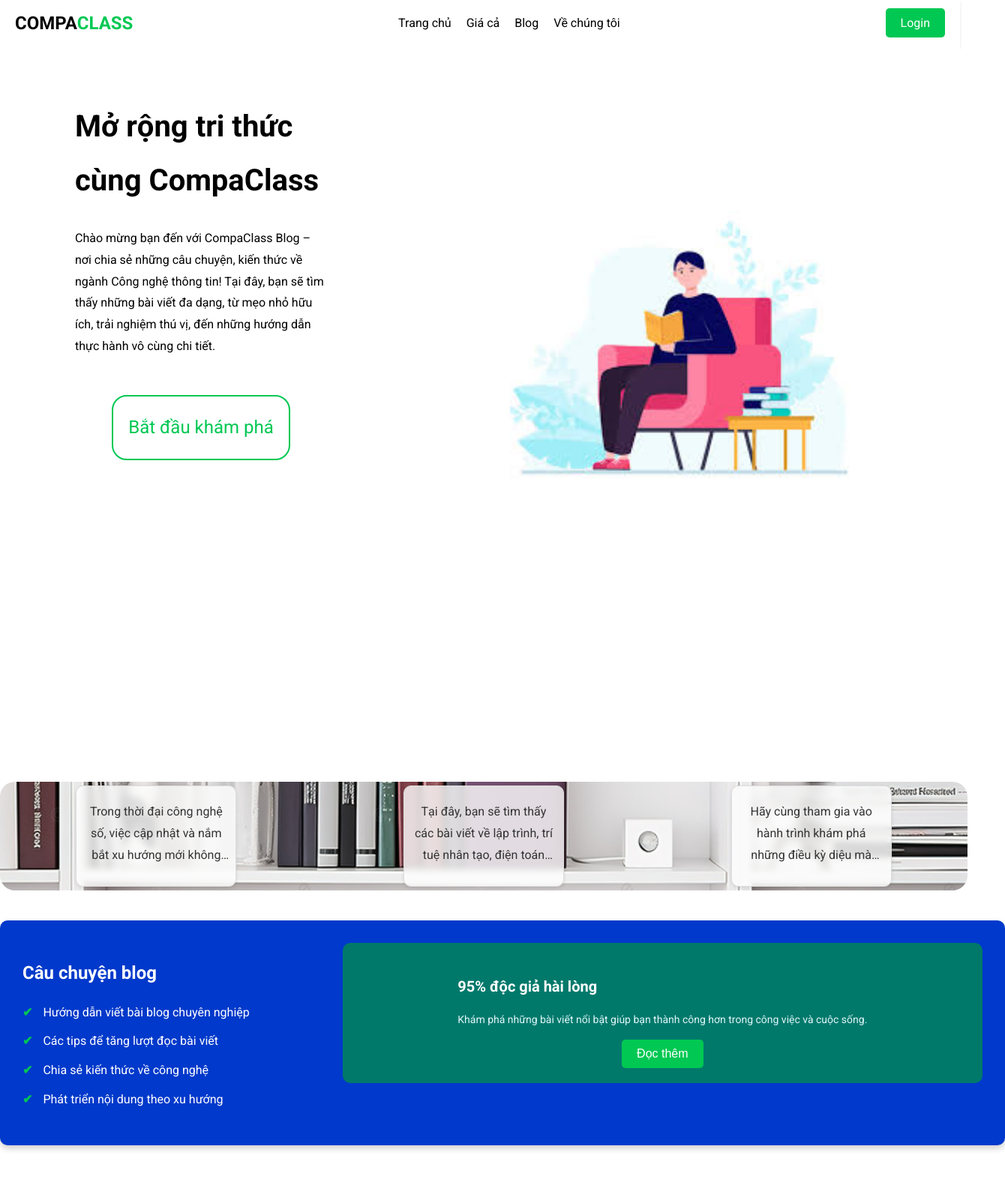
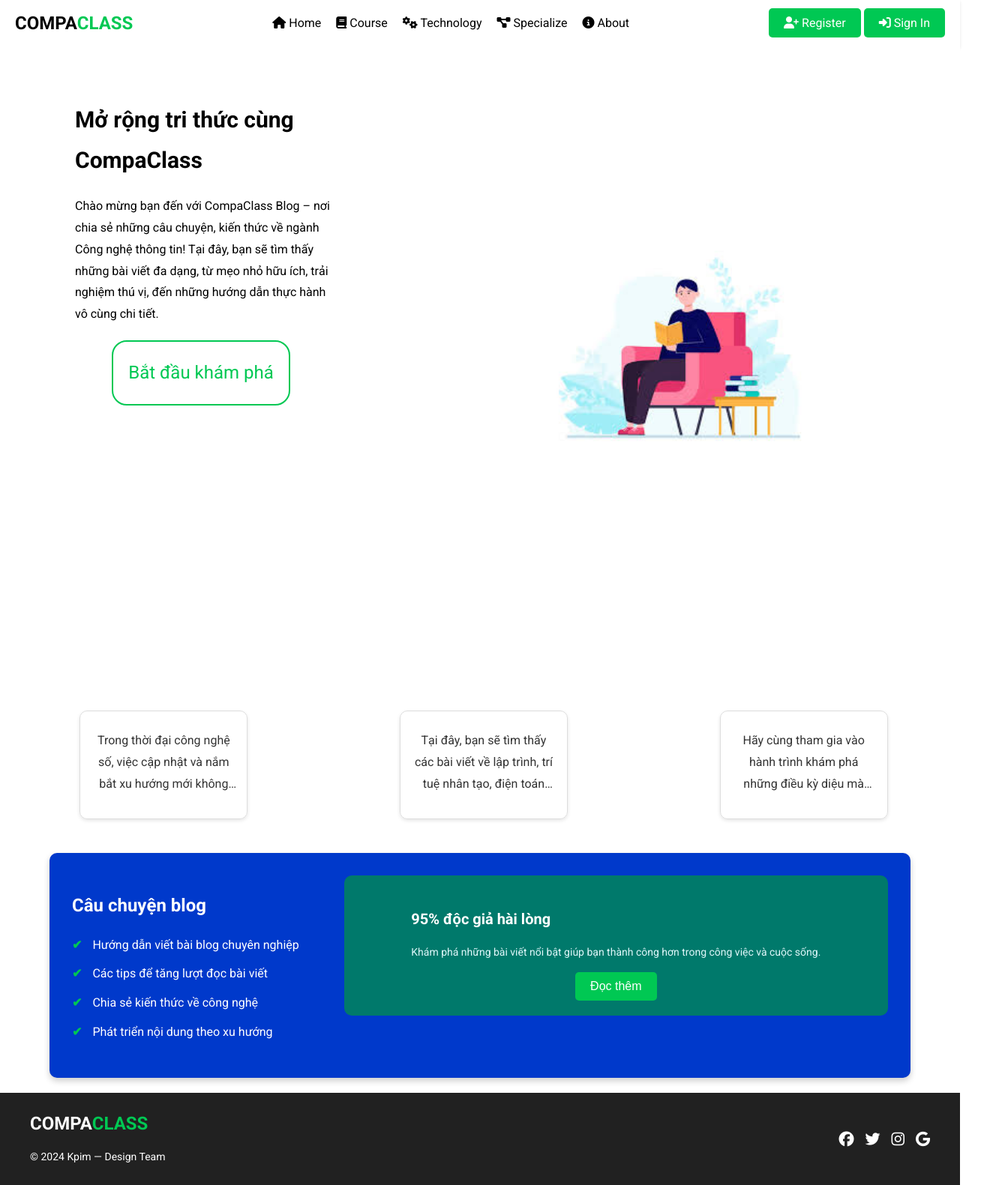
Before and after one commit to ToanNDK/LandingPageKPIM, a plain HTML site: page index.html in a window 1280 px wide. Shown: the whole page at 75% size, 1340 px wide, since content can reach past the window. Before the commit the page ends 1548 px from the top, so only its background shows below. Drawn offline with nearby package versions, Linux system fonts and the light colour scheme.

Commit message:
update3-1

```diff
--- /dev/null
+++ b/assets/styles/home.css
@@ -0,0 +1,243 @@
+/* Global Styles */
+body {
+    margin: 0;
+    font-family: 'Roboto', sans-serif;
+    line-height: 1.6;
+}
+
+.navbar {
+    display: flex;
+    align-items: center;
+    justify-content: space-between;
+    padding: 10px 20px;
+    background-color: white;
+    box-shadow: 0 2px 4px rgba(0, 0, 0, 0.1);
+}
+
+.navbar .logo {
+    font-size: 24px;
+    font-weight: bold;
+}
+
+.navbar .logo span {
+    color: #00C853;
+}
+
+.navbar .menu {
+    display: flex;
+    gap: 20px;
+    flex: 1;
+    justify-content: center;
+}
+
+.navbar .menu a {
+    text-decoration: none;
+    color: black;
+    font-size: 16px;
+    transition: color 0.3s;
+}
+
+.navbar .menu a:hover {
+    color: #00C853;
+}
+
+.navbar .login {
+    font-size: 16px;
+}
+
+.navbar .login a {
+    text-decoration: none;
+    color: black;
+    padding: 10px 20px;
+    background-color: #00C853;
+    color: white;
+    border-radius: 5px;
+    transition: background-color 0.3s;
+}
+
+.navbar .login a:hover {
+    background-color: #00a347;
+}
+
+
+.featured-section {
+    padding: 40px 30px;
+    background-color: #f9f9f9;
+}
+
+.featured-section h2 {
+    font-size: 28px;
+    margin-bottom: 20px;
+    text-align: center;
+}
+
+.featured-blogs {
+    display: flex;
+    justify-content: center;
+    gap: 20px;
+    flex-wrap: wrap;
+}
+
+.blog-card {
+    background: #fff;
+    box-shadow: 0 2px 5px rgba(0, 0, 0, 0.1);
+    border-radius: 8px;
+    overflow: hidden;
+    text-align: center;
+    width: 300px;
+    padding: 15px;
+
+}
+
+.blog-card img {
+    width: 100%;
+    height: 150px;
+    object-fit: cover;
+}
+
+.blog-card h3 {
+    font-size: 18px;
+    margin: 10px 0;
+}
+.for-you-section {
+    padding: 40px 30px;
+    background-color: #fff;
+}
+.blog-card span{
+    font-weight: bold;
+}
+.for-you-section h2 {
+    font-size: 28px;
+    margin-bottom: 20px;
+    text-align: center;
+}
+
+footer {
+    background-color: #212121;
+    color: #fff;
+    padding: 20px 40px;
+    display: flex;
+    justify-content: space-between;
+    align-items: center;
+}
+
+.footer-left {
+    max-width: 50%;
+}
+
+.footer-left .logo {
+    font-size: 24px;
+    font-weight: bold;
+    margin-bottom: 10px;
+}
+
+.footer-left .logo span {
+    color: #00C853;
+}
+
+.footer-left p {
+    font-size: 14px;
+    margin: 5px 0;
+}
+
+.footer-right {
+    display: flex;
+    gap: 15px;
+}
+
+.footer-right a {
+    text-decoration: none;
+    color: #fff;
+    font-size: 20px;
+    transition: color 0.3s;
+}
+
+.footer-right a:hover {
+    color: #00C853;
+}
+/* Featured News Section */
+.featured-news {
+    margin-top: 20px;
+    padding: 20px;
+    display: grid;
+    grid-template-columns: repeat(3, 1fr); /* 3 cột cố định */
+    gap: 30px; /* Khoảng cách giữa các phần tử */
+    justify-items: center;
+    text-align: center;
+}
+
+.featured-news h2 {
+    grid-column: span 3; /* Căn tiêu đề chiếm toàn bộ chiều ngang grid */
+    font-size: 28px;
+    margin-bottom: 20px;
+    text-align: center;
+}
+
+.news-item {
+    background: #fff;
+    box-shadow: 0 2px 5px rgba(0, 0, 0, 0.1);
+    border-radius: 8px;
+    overflow: hidden;
+    transition: transform 0.3s, box-shadow 0.3s;
+    max-width: 300px;
+    width: 100%;
+}
+
+.news-item:hover {
+    transform: translateY(-5px);
+    box-shadow: 0 4px 6px rgba(0, 0, 0, 0.1);
+}
+
+.news-link {
+    display: flex;
+    flex-direction: column;
+    text-decoration: none;
+    color: #333;
+}
+
+.news-link img {
+    width: 100%;
+    height: 150px;
+    object-fit: cover;
+    border-bottom: 1px solid #ddd;
+}
+
+.news-details {
+    padding: 15px;
+}
+
+.news-details h3 {
+    font-size: 18px;
+    margin: 0 0 8px 0;
+    color: #000;
+}
+
+.news-details .category,
+.news-details .author {
+    font-size: 14px;
+    color: #555;
+    margin: 0;
+}
+
+.news-details .category {
+    margin-bottom: 5px;
+    font-weight: bold;
+    color: #007bff;
+}
+
+.news-details .author {
+    font-style: italic;
+    color: #333;
+}
+
+@media (max-width: 768px) {
+    .featured-news {
+        grid-template-columns: repeat(2, 1fr); /* 2 cột trên màn hình nhỏ */
+    }
+}
+
+@media (max-width: 480px) {
+    .featured-news {
+        grid-template-columns: 1fr; /* 1 cột trên màn hình rất nhỏ */
+    }
+}
--- a/assets/styles/index.css
+++ b/assets/styles/index.css
@@ -19,16 +19,16 @@ body {
     margin-top: 50px;
     margin-left:  80px;
     margin-right: 50px;
-    font-size: 40px;
+    font-size: 30px;
 }
 
 .left-container p {
     margin-left:  80px;
-    margin-right: 80px;
+    margin-right: 70px;
 }
 
 .left-container .button-container {
-    margin-top: 50px;
+    margin-top: 20px;
     text-align: center;
 }
 
@@ -113,24 +113,24 @@ body {
 }
 
 img {
-    max-width: 90%;
-    width: 70%;
+    max-width: 80%;
+    width: 50%;
     height: auto;
 }
 
 .bottom-container {
     width: 100%;
     height: auto;
-    min-width: 300px;
+    min-width: 150px;
     flex: 1;
     display: flex;
     justify-content: space-around;
-    align-items: stretch;
-    gap: 30px;
-    margin-top: 200px;
+    /* align-items: stretch;  */
+    /* gap: 30px;  */
+    margin-top: 100px;
     padding: 5px;
-    background-color: rgba(255, 204, 0, 0.158);
-    background-image: url('../images/Background.jpg');
+    background-color: rgba(255, 204, 0, 0);
+    /* background-image: url('../images/Background.jpg');  */
     background-size: cover;
     background-position: center;
     background-repeat: no-repeat;
@@ -149,8 +149,8 @@ img {
     max-width: 15%; /* Giới hạn chiều rộng của container */
     border: 1px solid #ddd;
     border-radius: 10px;
-    padding: 10px;
-    box-shadow: 0 2px 5px rgba(0, 0, 0, 0.1);
+    padding: 15px;
+    /* box-shadow: 0 2px 5px rgba(0, 0, 0, 0.1); */
     background-color: rgba(255, 255, 255, 0.8);
     backdrop-filter: blur(5px);
     overflow: hidden;
@@ -202,9 +202,9 @@ img {
     text-overflow: ellipsis; /* Thêm dấu "..." nếu vượt quá 3 dòng */
 }
 .blog-container {
-    width: 100%;
+    width: 85%;
     height: auto;
-    min-width: 300px;
+    min-width: 200px;
     background-size: cover;
     background-repeat: no-repeat;
     display: flex;
@@ -286,3 +286,46 @@ img {
 .blog-right-bottom button:hover {
     background-color: #00a347;
 }
+footer {
+    background-color: #212121;
+    color: #fff;
+    padding: 20px 40px;
+    display: flex;
+    justify-content: space-between;
+    align-items: center;
+}
+
+.footer-left {
+    max-width: 50%;
+}
+
+.footer-left .logo {
+    font-size: 24px;
+    font-weight: bold;
+    margin-bottom: 10px;
+}
+
+.footer-left .logo span {
+    color: #00C853;
+}
+
+.footer-left p {
+    font-size: 14px;
+    margin: 5px 0;
+}
+
+.footer-right {
+    display: flex;
+    gap: 15px;
+}
+
+.footer-right a {
+    text-decoration: none;
+    color: #fff;
+    font-size: 20px;
+    transition: color 0.3s;
+}
+
+.footer-right a:hover {
+    color: #00C853;
+}
--- a/index.html
+++ b/index.html
@@ -5,22 +5,28 @@
     <meta name="viewport" content="width=device-width, initial-scale=1.0">
     <title>Landing Page Blog</title>
     <link href="https://fonts.googleapis.com/css2?family=Roboto:wght@400;700&display=swap" rel="stylesheet">
+    <link href="https://cdnjs.cloudflare.com/ajax/libs/font-awesome/6.5.1/css/all.min.css" rel="stylesheet">
+    <link href="https://cdn.jsdelivr.net/npm/bootstrap-icons/font/bootstrap-icons.css" rel="stylesheet">
     <link rel="stylesheet" href="./assets/styles/index.css">
     </style>
 </head>
 <body>
     <div class="navbar">
         <div class="logo">
+            <!-- <i class="fas fa-graduation-cap"></i> -->
              COMPA<span>CLASS</span>
         </div>
         <div class="menu">
-            <a href="#">Trang chủ</a>
-            <a href="#">Giá cả</a>
-            <a href="#">Blog</a>
-            <a href="#">Về chúng tôi</a>
+            <a href="index.html"><i class="fas fa-home"></i> Home</a>
+            <a href="#"><i class="fas fa-book"></i> Course</a>
+            <a href="#"><i class="fas fa-cogs"></i> Technology</a>
+            <a href="#"><i class="fas fa-project-diagram"></i> Specialize</a>
+            <a href="#"><i class="fas fa-info-circle"></i> About</a>
         </div>
         <div class="login">
-            <a href="#">Login</a>
+            <a href="#"><i class="fas fa-user-plus"></i> Register</a>
+            <a href="#"><i class="fas fa-sign-in-alt"></i> Sign In</a>
+
         </div>
     </div>
     <div class="container">
@@ -28,7 +34,7 @@
             <h1>Mở rộng tri thức cùng CompaClass</h1>
             <p>Chào mừng bạn đến với CompaClass Blog – nơi chia sẻ những câu chuyện, kiến thức về ngành Công nghệ thông tin! Tại đây, bạn sẽ tìm thấy những bài viết đa dạng, từ mẹo nhỏ hữu ích, trải nghiệm thú vị, đến những hướng dẫn thực hành vô cùng chi tiết.</p>
             <div class="button-container">
-                <a href="#" class="explore-button">Bắt đầu khám phá</a>
+                <a href="/home.html" class="explore-button">Bắt đầu khám phá</a>
             </div>
         </div>
         <div class="right-container">
@@ -39,11 +45,11 @@
     <div class="bottom-container" id="bottom-container">
         <div class="image-text-container">
 
-           <p>Trong thời đại công nghệ số, việc cập nhật và nắm bắt xu hướng mới không chỉ giúp bạn mở rộng kiến thức mà còn mang lại nhiều cơ hội trong học tập, công việc và cuộc sống. Blog của chúng tôi là nơi tập hợp những thông tin, tin tức và kiến thức công nghệ mới nhất, được trình bày một cách dễ hiểu và gần gũi, giúp bạn dễ dàng tiếp cận với những cải tiến vượt bậc trong thế giới số.</p>
+           <p>Trong thời đại công nghệ số, việc cập nhật và nắm bắt xu hướng mới không chỉ giúp bạn mở rộng kiến thức mà còn mang lại nhiều cơ hội trong học tập, công việc và cuộc sống. Blog của chúng tôi là nơi tập hợp những thông tin, tin tức và kiến thức công nghệ mới nhất.</p>
         </div>
         <div class="image-text-container">
 
-            <p>Tại đây, bạn sẽ tìm thấy các bài viết về lập trình, trí tuệ nhân tạo, điện toán đám mây, bảo mật mạng và nhiều lĩnh vực khác. Ngoài ra, chúng tôi cũng chia sẻ các mẹo và công cụ hữu ích để bạn áp dụng công nghệ vào công việc hàng ngày. Tất cả nội dung được biên soạn bởi đội ngũ đam mê công nghệ và mong muốn tạo giá trị cho cộng đồng.</p>
+            <p>Tại đây, bạn sẽ tìm thấy các bài viết về lập trình, trí tuệ nhân tạo, điện toán đám mây, bảo mật mạng và nhiều lĩnh vực khác. Ngoài ra, chúng tôi cũng chia sẻ các mẹo và công cụ hữu ích để bạn áp dụng công nghệ vào công việc hàng ngày. </p>
         </div>
         <div class="image-text-container">
 
@@ -69,7 +75,7 @@
             }
         });
     }, {
-        threshold: 0.2 // Kích hoạt khi 20% container xuất hiện trên màn hình
+        threshold: 0.4 // Kích hoạt khi 20% container xuất hiện trên màn hình
     });
 
     containers.forEach(container => {
@@ -78,7 +84,6 @@
 });
 
     </script>
-</body>
     <div class="blog-container">
         <div class="blog-left">
             <h2>Câu chuyện blog</h2>
@@ -100,5 +105,20 @@
         </div>
 
     </div>
+    <footer>
+        <div class="footer-left">
+            <div class="logo">COMPA<span>CLASS</span></div>
+
+            <p>&copy; 2024 Kpim — Design Team</p>
+        </div>
+        <div class="footer-right">
+            <a href="#"><i class="fab fa-facebook"></i></a>
+            <a href="#"><i class="fab fa-twitter"></i></a>
+            <a href="#"><i class="fab fa-instagram"></i></a>
+            <a href="#"><i class="fab fa-google"></i></a>
+        </div>
+    </footer>
+</body>
+
 
 </html>
```
Also changed, not shown: home.html (added, +151 -0 lines). Lines whose indentation alone changed are shown as unchanged.
